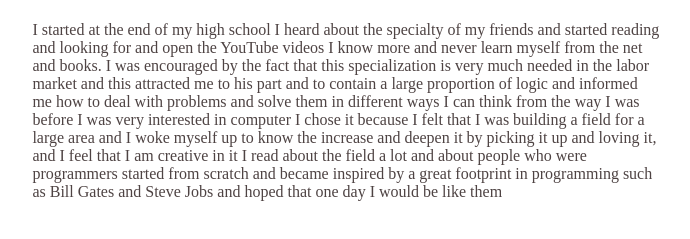
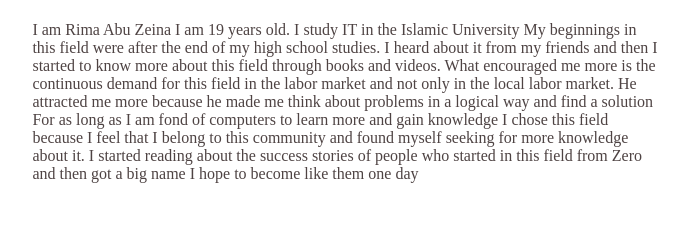
Before and after one commit to reemazaina23/reemazaina, a plain HTML site: page index.html in a window 1280 px wide. Shown: the part 417-656 px from the top of the page, without its empty margins (294-984 px from the left). Drawn offline with Linux system fonts and the light colour scheme.

Commit message:
Update index.html

```diff
--- a/index.html
+++ b/index.html
@@ -25,15 +25,13 @@
         </div>
         <h1 class="name">Reema Deeb Ali Abu Zaina</h1>
         <div id="about_me" class="about_me">
-            <p>I started at the end of my high school I heard about the specialty of my friends and started reading and
-            looking for and open the YouTube videos I know more and never learn myself from the net and books. I was encouraged by
-            the fact that this specialization is very much needed in the labor market and this attracted me to his part and to
-            contain a large proportion of logic and informed me how to deal with problems and solve them in different ways I can
-            think from the way I was before I was very interested in computer
-            I chose it because I felt that I was building a field for a large area and I woke myself up to know the increase and
-            deepen it by picking it up and loving it, and I feel that I am creative in it
-            I read about the field a lot and about people who were programmers started from scratch and became inspired by a great
-            footprint in programming such as Bill Gates and Steve Jobs and hoped that one day I would be like them</p>
+            <p>I am Rima Abu Zeina I am 19 years old. I study IT in the Islamic University
+                My beginnings in this field were after the end of my high school studies. I heard about it from my friends and then I started to know more about this field through books and videos. What encouraged me more is the continuous demand for this field in the labor market and not only in the local labor market.
+                He attracted me more because he made me think about problems in a logical way and find a solution
+                For as long as I am fond of computers to learn more and gain knowledge
+                I chose this field because I feel that I belong to this community and found myself seeking for more knowledge about it.
+                I started reading about the success stories of people who started in this field from Zero and then got a big name
+                I hope to become like them one day</p>
         </div>
     </section>
 </body>
```
